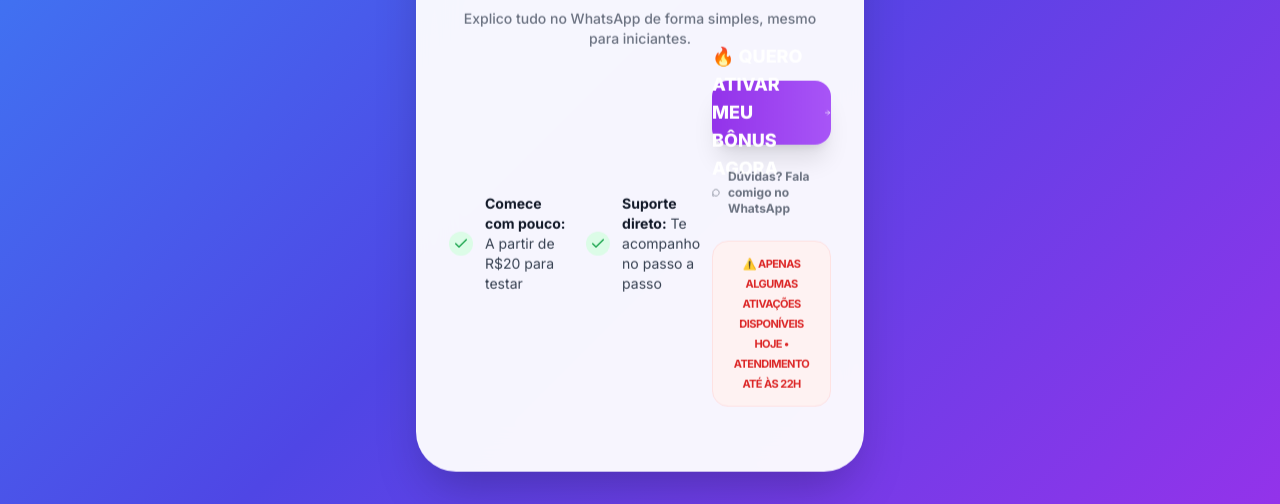
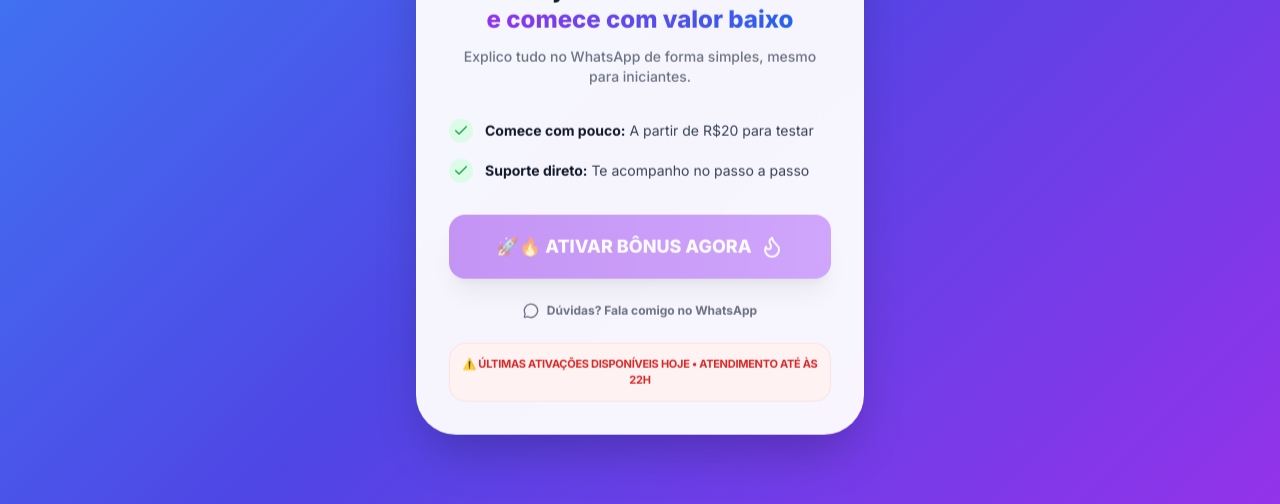
Before and after one commit to andrelopees04-source/andrelopees04-source, a website: page index.html in a window 1280 px wide. Shown: the part 296-800 px from the top of the page. Drawn offline with nearby package versions, Linux system fonts and the light colour scheme.

Commit message:
Update index.html

```diff
--- a/index.html
+++ b/index.html
@@ -10,12 +10,33 @@
 
     <style>
         @import url('https://fonts.googleapis.com/css2?family=Inter:wght@400;500;600;700;800&display=swap');
-        body { font-family: 'Inter', sans-serif; background: linear-gradient(135deg, #3b82f6, #4f46e5, #9333ea); min-height: 100vh; }
-        .glass-card { background: rgba(255, 255, 255, 0.95); backdrop-filter: blur(20px); border: 1px solid rgba(255, 255, 255, 0.3); }
-        .animate-float { animation: float 6s ease-in-out infinite; }
-        @keyframes float { 0%, 100% { transform: translateY(0px); } 50% { transform: translateY(-10px); } }
-        .cta-button { background: linear-gradient(90deg, #9333ea, #a855f7, #9333ea); background-size: 200% 100%; transition: all 0.4s ease; }
-        .cta-button:hover { background-position: right center; transform: scale(1.03); box-shadow: 0 20px 50px -10px rgba(147, 51, 234, 0.5); }
+        body {
+            font-family: 'Inter', sans-serif;
+            background: linear-gradient(135deg, #3b82f6, #4f46e5, #9333ea);
+            min-height: 100vh;
+        }
+        .glass-card {
+            background: rgba(255, 255, 255, 0.95);
+            backdrop-filter: blur(20px);
+            border: 1px solid rgba(255, 255, 255, 0.3);
+        }
+        .animate-float {
+            animation: float 6s ease-in-out infinite;
+        }
+        @keyframes float {
+            0%, 100% { transform: translateY(0px); }
+            50% { transform: translateY(-10px); }
+        }
+        .cta-button {
+            background: linear-gradient(90deg, #9333ea, #a855f7, #9333ea);
+            background-size: 200% 100%;
+            transition: all 0.4s ease;
+        }
+        .cta-button:hover {
+            background-position: right center;
+            transform: scale(1.05);
+            box-shadow: 0 20px 50px -10px rgba(147, 51, 234, 0.6);
+        }
     </style>
 
     <!-- META PIXEL -->
@@ -39,13 +60,15 @@
     <div class="w-full max-w-md relative z-10 space-y-6">
         <div class="glass-card rounded-[2.5rem] p-8 shadow-2xl animate-float">
 
+            <!-- FOTO -->
             <div class="flex justify-center mb-6">
                 <div class="relative">
-                    <img src="foto.jpg" alt="Andre Lopes" class="relative w-28 h-28 rounded-full object-cover border-4 border-white shadow-2xl">
+                    <img src="foto.jpg" alt="Atendimento Oficial" class="relative w-28 h-28 rounded-full object-cover border-4 border-white shadow-2xl">
                     <div class="absolute -bottom-1 -right-1 bg-green-500 w-6 h-6 rounded-full border-4 border-white animate-pulse"></div>
                 </div>
             </div>
 
+            <!-- TÍTULO -->
             <div class="text-center mb-8">
                 <p class="text-gray-900 font-bold text-lg mb-2">LOPES SINAIS</p>
 
@@ -61,6 +84,7 @@
                 </p>
             </div>
 
+            <!-- BENEFÍCIOS -->
             <div class="space-y-4 mb-8">
 
                 <div class="flex items-center gap-3 text-sm text-gray-700">
@@ -68,28 +92,31 @@
                         <i data-lucide="check" class="w-4 h-4 text-green-600"></i>
                     </div>
                     <span><strong class="text-gray-900">Comece com pouco:</strong> A partir de R$20 para testar</span>
+                </div>
 
                 <div class="flex items-center gap-3 text-sm text-gray-700">
                     <div class="flex-shrink-0 w-6 h-6 bg-green-100 rounded-full flex items-center justify-center">
                         <i data-lucide="check" class="w-4 h-4 text-green-600"></i>
                     </div>
                     <span><strong class="text-gray-900">Suporte direto:</strong> Te acompanho no passo a passo</span>
+                </div>
 
             </div>
 
+            <!-- CTA -->
             <div class="space-y-4">
 
-                <a href="https://wa.me/5573999014896?text=Quero%20ativar%20meu%20bônus%20de%20hoje"
+                <a href="https://wa.me/5573999014896?text=🔥%20Quero%20ativar%20meu%20bônus%20hoje%20e%20começar%20agora"
                    target="_blank"
                    onclick="fbq('track', 'Lead');"
-                   class="cta-button flex items-center justify-center gap-2 w-full h-16 rounded-2xl text-white font-black text-lg shadow-xl group">
+                   class="cta-button flex items-center justify-center gap-2 w-full h-16 rounded-2xl text-white font-black text-lg shadow-xl group animate-pulse">
 
-                    🔥 QUERO ATIVAR MEU BÔNUS AGORA
-                    <i data-lucide="arrow-right" class="w-6 h-6 group-hover:translate-x-1 transition-transform"></i>
+                    🚀🔥 ATIVAR BÔNUS AGORA
+                    <i data-lucide="flame" class="w-6 h-6 group-hover:scale-110 transition-transform"></i>
 
                 </a>
 
-                <a href="https://wa.me/351912345678?text=Olá,%20quero%20saber%20mais!"
+                <a href="https://wa.me/5573999014896?text=Tenho%20dúvida%20sobre%20como%20funciona"
                    class="flex items-center justify-center gap-2 w-full py-2 text-gray-500 hover:text-green-600 transition-colors text-xs font-bold">
 
                     <i data-lucide="message-circle" class="w-4 h-4"></i>
@@ -97,12 +124,13 @@
                 </a>
 
                 <div class="bg-red-50 border border-red-100 p-3 rounded-2xl">
-                    <p class="text-center text-[11px] text-red-600 font-bold uppercase tracking-tighter">
-                        ⚠️ Apenas algumas ativações disponíveis hoje • Atendimento até às 22h
+                    <p class="text-center text-[11px] text-red-600 font-bold uppercase tracking-tight">
+                        ⚠️ Últimas ativações disponíveis hoje • Atendimento até às 22h
                     </p>
                 </div>
 
             </div>
+
         </div>
     </div>
 
@@ -111,5 +139,4 @@
     </script>
 
 </body>
-
 </html>
```
Lines whose indentation alone changed are shown as unchanged.
